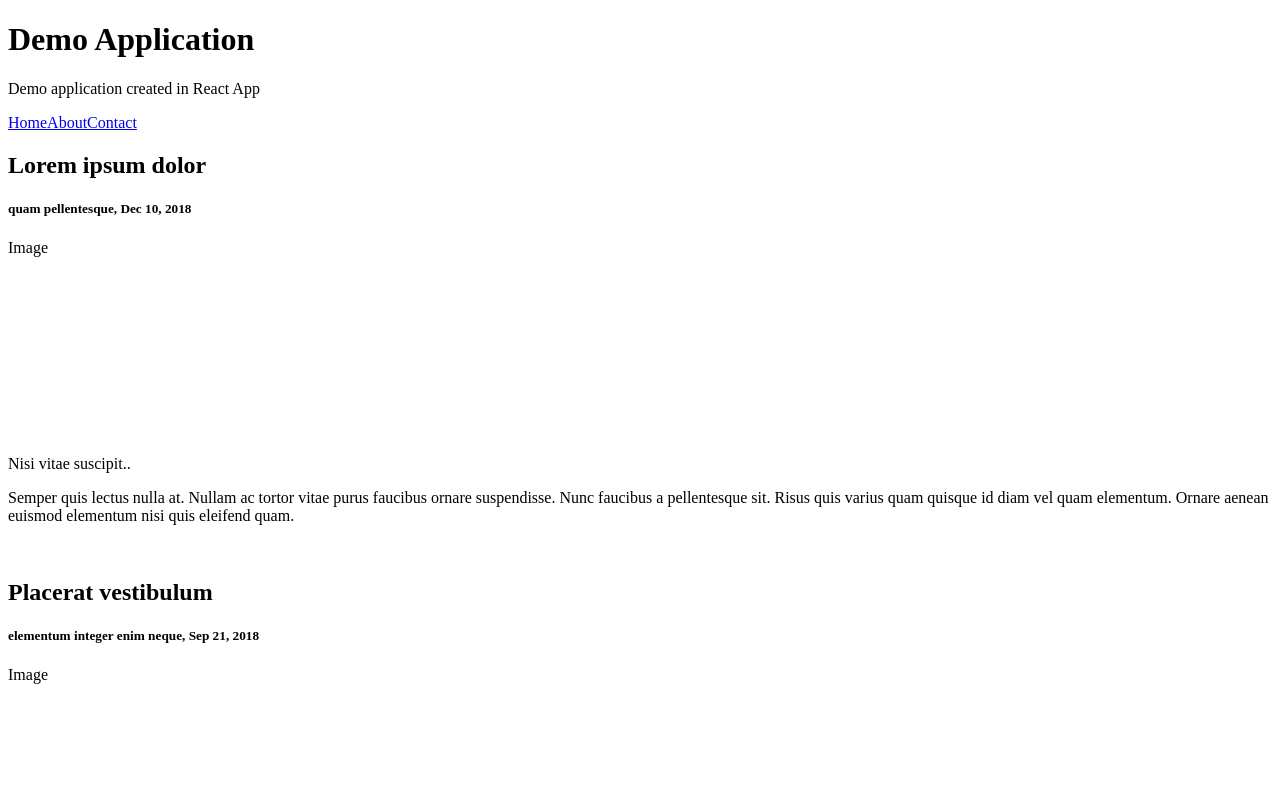
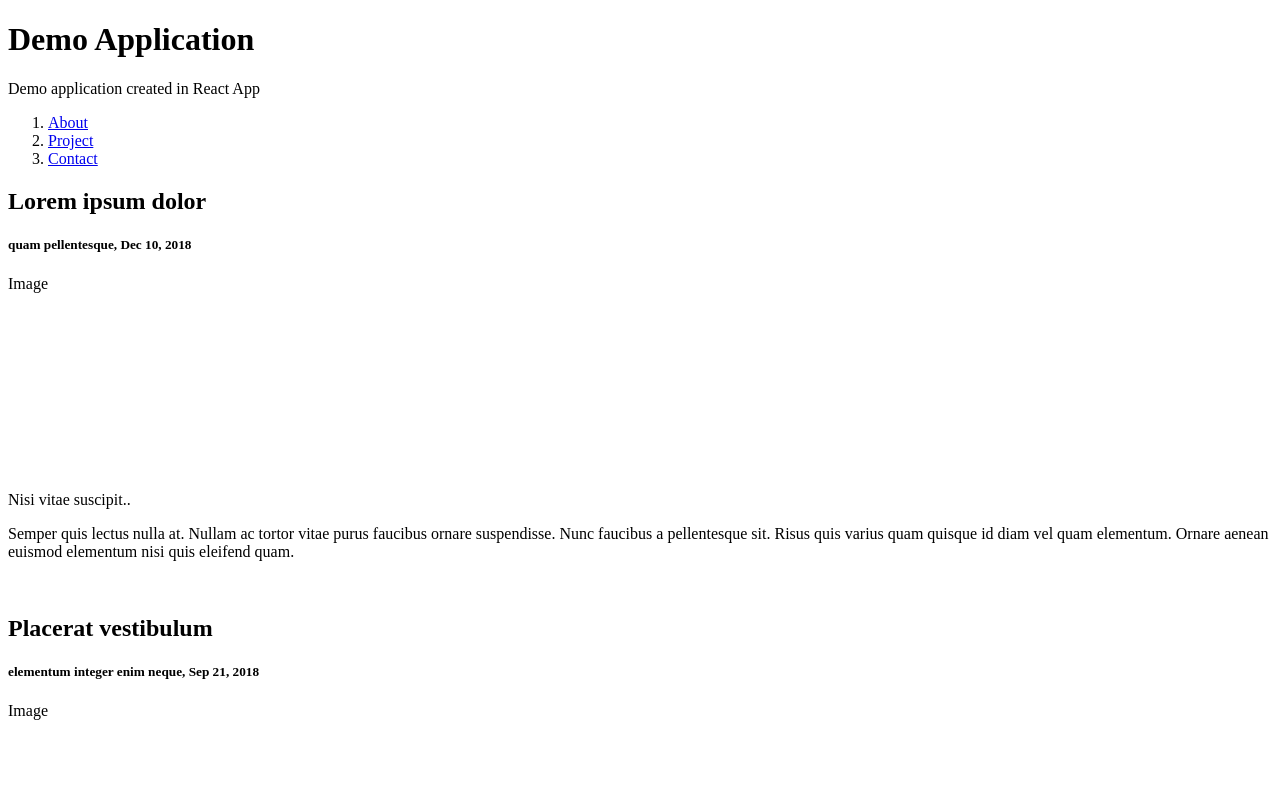
Before and after one commit to JZSweet/jz-portfolio2.0, a React (Create React App) app: page / in a window 1280 px wide. Shown: the top 800 px of the page. Built offline with nearby package versions, Linux system fonts and the light colour scheme.

Commit message:
download react bootstrap, changed navbar to breadcrumb

```diff
--- a/package.json
+++ b/package.json
@@ -6,7 +6,9 @@
     "@testing-library/jest-dom": "^5.16.1",
     "@testing-library/react": "^12.1.2",
     "@testing-library/user-event": "^13.5.0",
+    "bootstrap": "^5.1.3",
     "react": "^17.0.2",
+    "react-bootstrap": "^2.1.1",
     "react-dom": "^17.0.2",
     "react-scripts": "5.0.0",
     "web-vitals": "^2.1.3"
--- a/src/App.js
+++ b/src/App.js
@@ -15,6 +15,6 @@ function App() {
       <Footer />
     </div>
   );
-}
+};
 
 export default App;
--- a/src/components/Content.js
+++ b/src/components/Content.js
@@ -17,7 +17,7 @@ class Content extends Component {
         <p>Semper quis lectus nulla at. Nullam ac tortor vitae purus faucibus ornare suspendisse. Nunc faucibus a pellentesque sit. Risus quis varius quam quisque id diam vel quam elementum.</p>
       </div>
     );
-  }
-}
+  };
+};
 
 export default Content;
--- a/src/components/Footer.js
+++ b/src/components/Footer.js
@@ -7,7 +7,7 @@ class Footer extends Component {
         <h2>Footer</h2>
       </div>
     );
-  }
-}
+  };
+};
 
 export default Footer
--- a/src/components/Header.js
+++ b/src/components/Header.js
@@ -8,7 +8,7 @@ class Header extends Component {
         <p>Demo application created in React App</p>
       </div>
     );
-  }
-}
+  };
+};
 
 export default Header;
--- a/src/components/Nav.js
+++ b/src/components/Nav.js
@@ -1,15 +1,18 @@
 import React, { Component } from 'react';
+import Breadcrumb from 'react-bootstrap/Breadcrumb';
 
 class Navbar extends Component {
   render() {
     return (
-      <div className="navbar">
-        <a href="#">Home</a>
-        <a href="#">About</a>
-        <a href="#" className="right">Contact</a>
-      </div>
+        <Breadcrumb>
+        <Breadcrumb.Item href="#">About</Breadcrumb.Item>
+        <Breadcrumb.Item href="https://getbootstrap.com/docs/4.0/components/breadcrumb/">
+          Project
+        </Breadcrumb.Item>
+        <Breadcrumb.Item href="#">Contact</Breadcrumb.Item>
+      </Breadcrumb>
     );
-  }
-}
+  };
+};
 
 export default Navbar;
```
Also changed, not shown: 1 other file (tests, documents, lock files or other folders).
